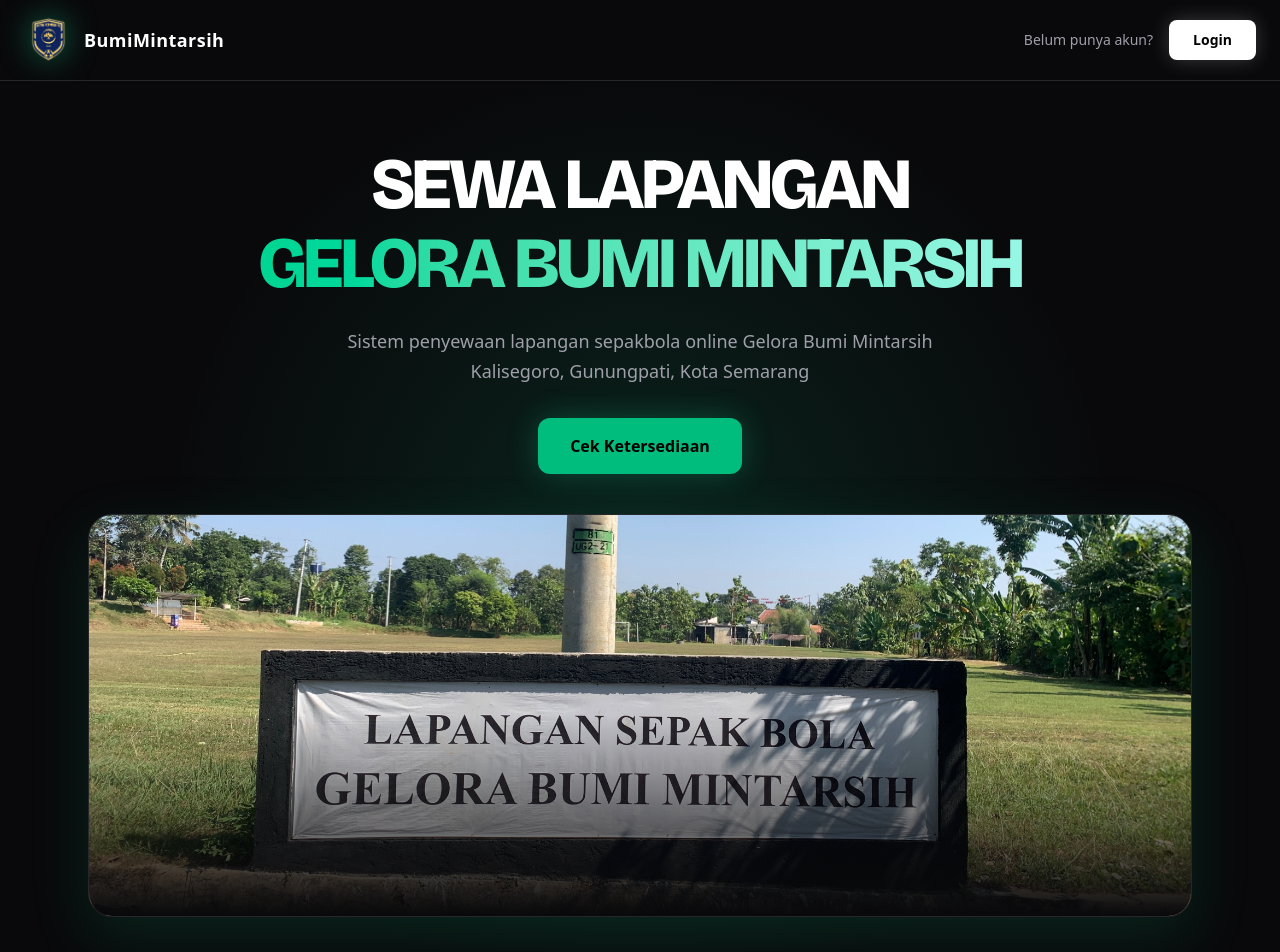
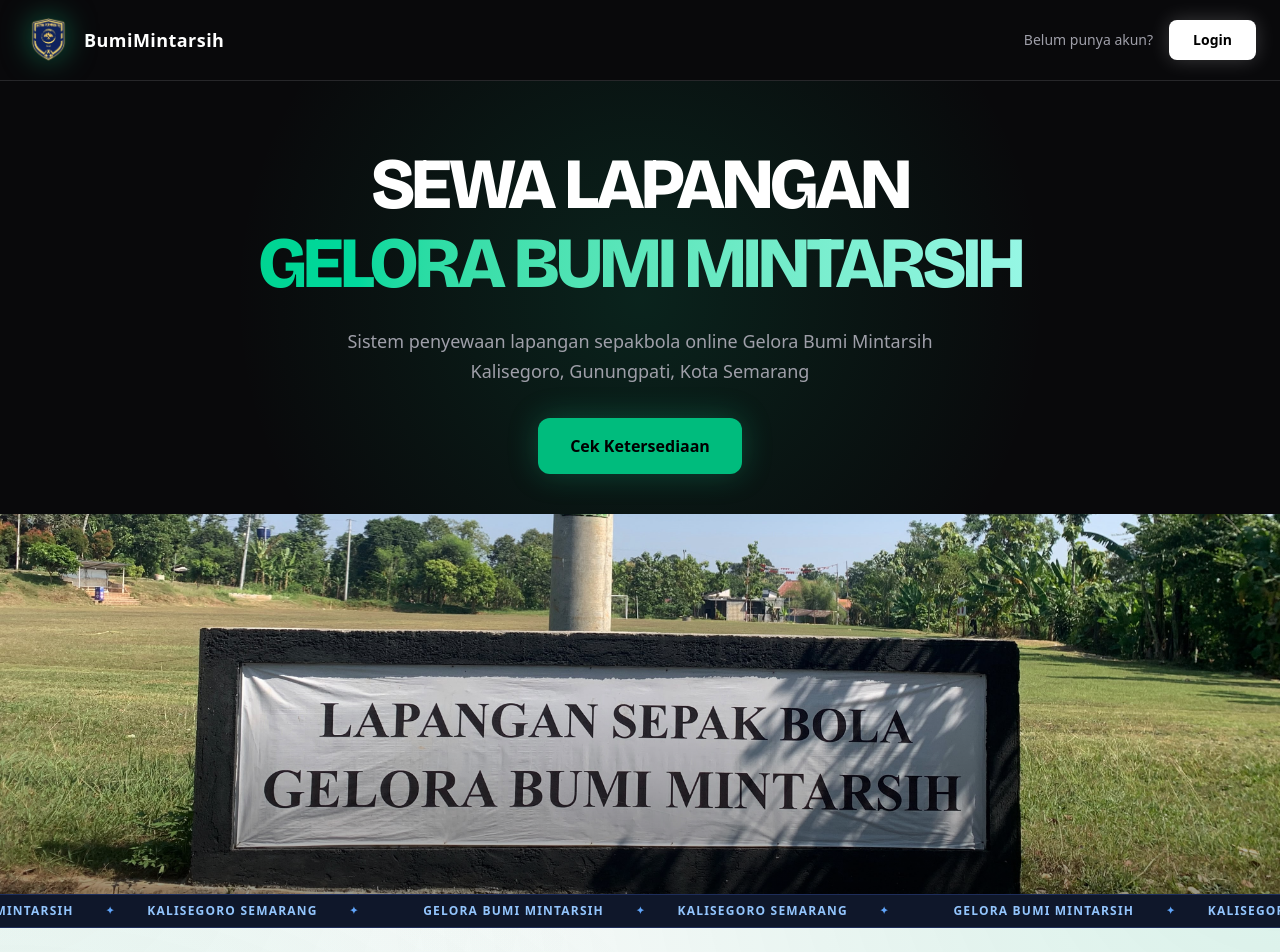
Before and after one commit to kevinsedayu/sewa-lap, a Next.js app: page / in a window 1280 px wide. Shown: the top 952 px of the page. Built offline with nearby package versions, Linux system fonts and the light colour scheme; no server answers; the database is empty.

Commit message:
feat: landing page - full width hero image + navy marquee flush below

```diff
--- a/src/app/page.tsx
+++ b/src/app/page.tsx
@@ -96,24 +96,23 @@ export default async function Home() {
               Cek Ketersediaan
             </a>
           </div>
-
-          <div className="relative z-10 max-w-6xl mx-auto px-6 pb-20">
-            <div className="rounded-3xl overflow-hidden border border-zinc-800 shadow-[0_20px_60px_rgba(16,185,129,0.15)] relative">
-              <div className="absolute inset-0 bg-gradient-to-t from-[#09090b] via-transparent to-transparent z-10"></div>
-              <img src="/lapangan.jpeg" alt="Hero Lapangan" className="w-full h-auto object-cover max-h-[500px]" />
-            </div>
-          </div>
         </div>
 
-        {/* Marquee Ticker */}
-        <div className="marquee-wrapper bg-black py-2 border-y border-zinc-800">
+        {/* Hero Image — full width, no padding, no border-radius, flush to edges */}
+        <div className="w-full h-[220px] sm:h-[380px] relative overflow-hidden">
+          <img src="/lapangan.jpeg" alt="Gelora Bumi Mintarsih" className="w-full h-full object-cover" />
+          <div className="absolute inset-0 bg-gradient-to-t from-black/40 via-transparent to-transparent pointer-events-none"></div>
+        </div>
+
+        {/* Marquee Ticker — directly below image, no gap */}
+        <div className="marquee-wrapper py-2 border-y" style={{ background: '#0F172A', borderColor: '#1e2d5a' }}>
           <div className="marquee-track">
             {[...Array(8)].map((_, i) => (
-              <span key={i} className="flex items-center gap-8 px-8 font-bold text-xs uppercase text-zinc-400 tracking-widest">
+              <span key={i} className="flex items-center gap-8 px-8 font-bold text-xs uppercase tracking-widest" style={{ color: '#93c5fd' }}>
                 Gelora Bumi Mintarsih
-                <span className="text-emerald-500 text-[10px]">✦</span>
+                <span style={{ color: '#60a5fa', fontSize: '10px' }}>✦</span>
                 Kalisegoro Semarang
-                <span className="text-emerald-500 text-[10px]">✦</span>
+                <span style={{ color: '#60a5fa', fontSize: '10px' }}>✦</span>
               </span>
             ))}
           </div>
```
